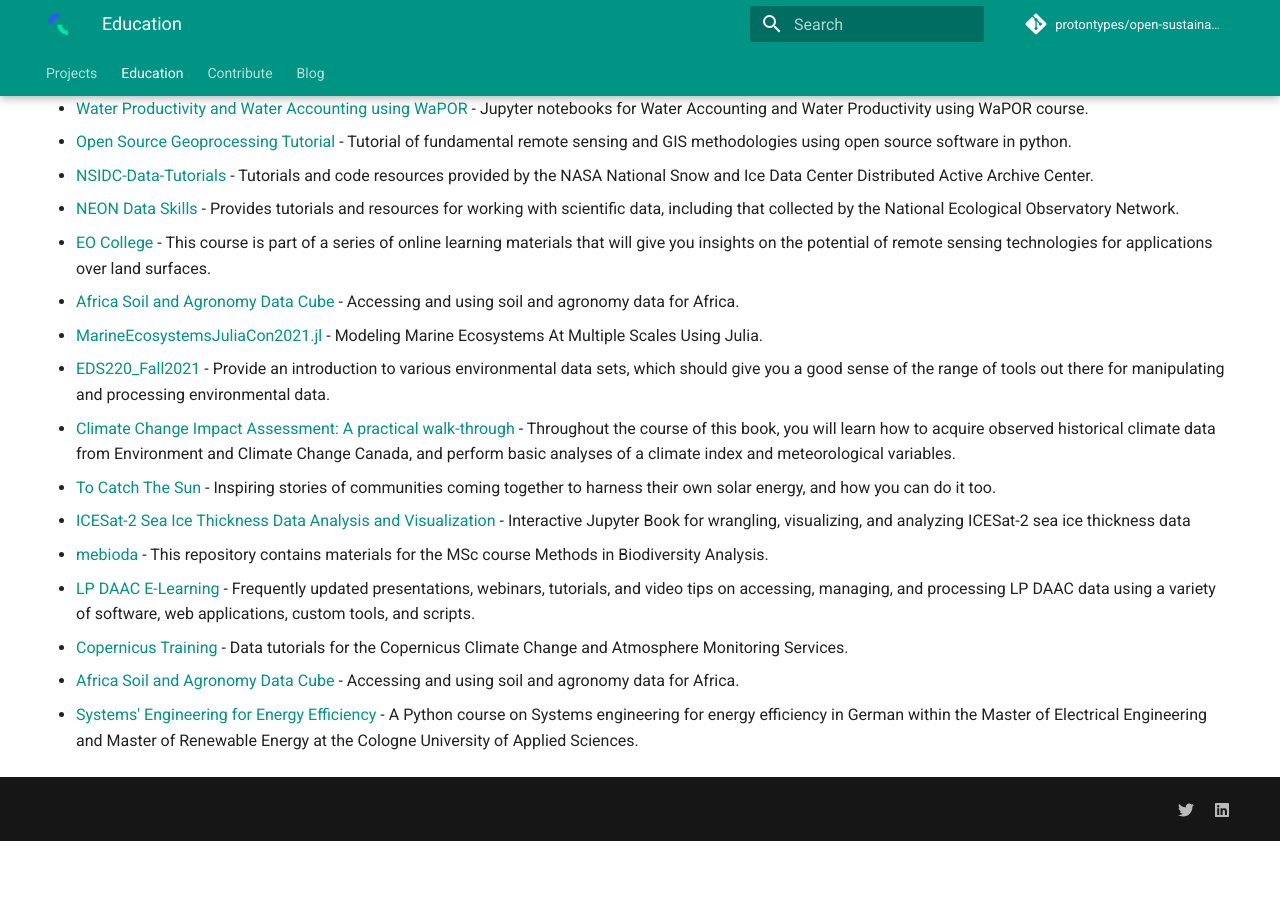
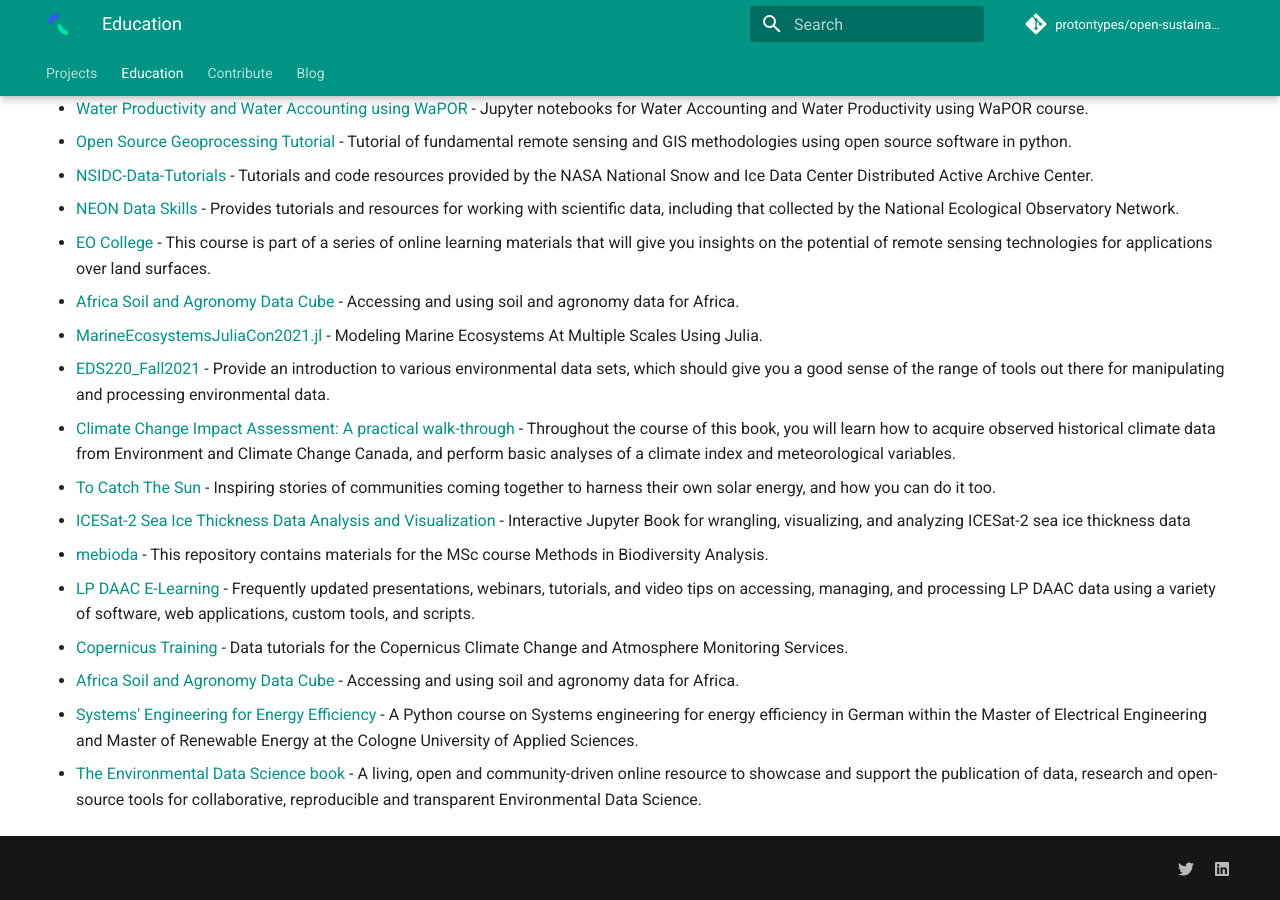
Before and after one commit to protontypes/open-sustainable-technology, an MkDocs documentation site: the page built from docs/education.md, in a window 1280 px wide and 900 px high, scrolled down 1626 px. Built offline with MkDocs 1.6.1 and Material for MkDocs 9.7.7, drawn with Linux system fonts in a browser that asks for light colours; comment, search, counter and statistics services are not loaded; before the commit the page ends 2467 px from its top, so only the background shows below that.

Commit message:
Update education.md
A living, open and community-driven online resource to showcase collaborative, reproducible and transparent Environmental Data Science.  https://the-environmental-ds-book.netlify.app/ @alejo_coca #openscience @EnvDSbook #datascience #python @turinginst

```diff
--- a/docs/education.md
+++ b/docs/education.md
@@ -60,3 +60,4 @@
 - [Copernicus Training](https://github.com/ecmwf-projects/copernicus-training) - Data tutorials for the Copernicus Climate Change and Atmosphere Monitoring Services.
 - [Africa Soil and Agronomy Data Cube](https://gitlab.com/openlandmap/africa-soil-and-agronomy-data-cube) - Accessing and using soil and agronomy data for Africa.
 - [Systems' Engineering for Energy Efficiency](http://jfmay.gitlab.io/systemtechnik-fuer-energieeffizienz/) - A Python course on Systems engineering for energy efficiency in German within the Master of Electrical Engineering and Master of Renewable Energy at the Cologne University of Applied Sciences.
+- [The Environmental Data Science book](https://github.com/alan-turing-institute/environmental-ds-book) - A living, open and community-driven online resource to showcase and support the publication of data, research and open-source tools for collaborative, reproducible and transparent Environmental Data Science.
```
